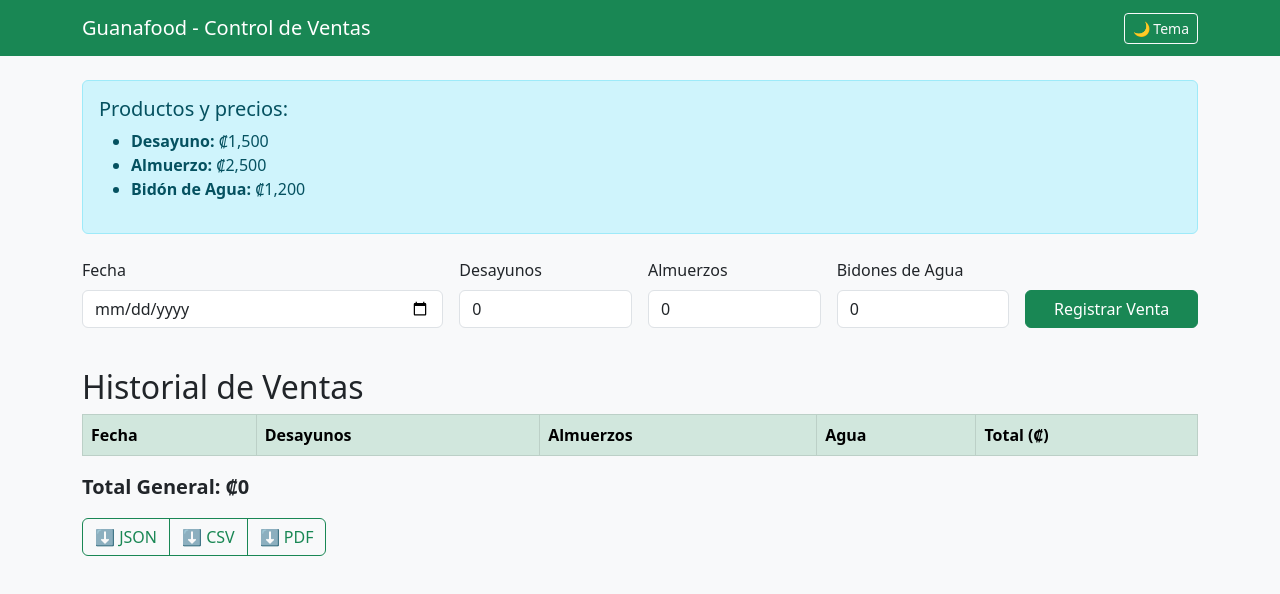
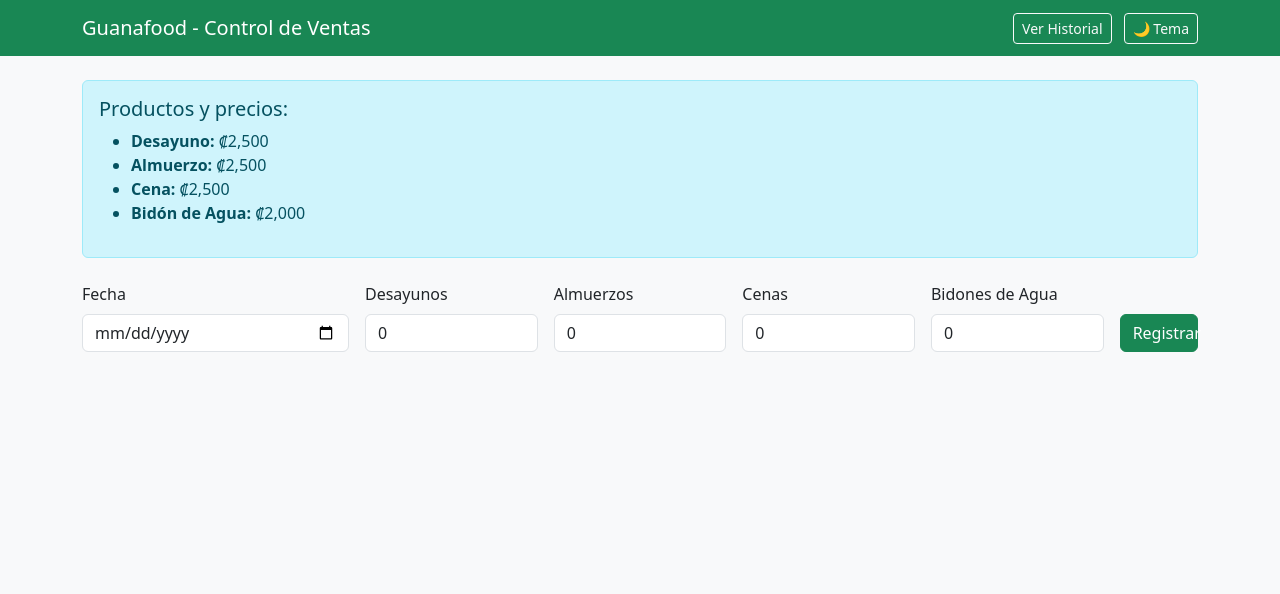
Before and after one commit to AllanLeal11/mi-control-ventas, a plain HTML site: page index.html in a window 1280 px wide. Drawn offline with nearby package versions, Linux system fonts and the light colour scheme.

Commit message:
Update index.html

```diff
--- a/index.html
+++ b/index.html
@@ -4,34 +4,35 @@
   <meta charset="UTF-8" />
   <meta name="viewport" content="width=device-width, initial-scale=1" />
   <title>Guanafood - Control de Ventas</title>
-  <!-- Bootstrap CSS CDN -->
   <link href="https://cdn.jsdelivr.net/npm/bootstrap@5.3.0/dist/css/bootstrap.min.css" rel="stylesheet"/>
 </head>
 <body class="bg-light text-dark">
-
   <nav class="navbar navbar-expand-lg navbar-dark bg-success mb-4">
     <div class="container">
       <a class="navbar-brand" href="#">Guanafood - Control de Ventas</a>
-      <button id="toggleTheme" class="btn btn-outline-light btn-sm">🌙 Tema</button>
+      <div>
+        <a href="historial.html" class="btn btn-outline-light btn-sm me-2">Ver Historial</a>
+        <button id="toggleTheme" class="btn btn-outline-light btn-sm">🌙 Tema</button>
+      </div>
     </div>
   </nav>
 
   <main class="container">
-
     <section class="mb-4">
       <div class="alert alert-info">
         <h5>Productos y precios:</h5>
         <ul>
-          <li><strong>Desayuno:</strong> ₡1,500</li>
+          <li><strong>Desayuno:</strong> ₡2,500</li>
           <li><strong>Almuerzo:</strong> ₡2,500</li>
-          <li><strong>Bidón de Agua:</strong> ₡1,200</li>
+          <li><strong>Cena:</strong> ₡2,500</li>
+          <li><strong>Bidón de Agua:</strong> ₡2,000</li>
         </ul>
       </div>
     </section>
 
     <section class="mb-4">
       <form id="formVenta" class="row g-3">
-        <div class="col-md-4">
+        <div class="col-md-3">
           <label for="fecha" class="form-label">Fecha</label>
           <input type="date" class="form-control" id="fecha" required />
         </div>
@@ -44,79 +45,38 @@
           <input type="number" min="0" class="form-control" id="almuerzos" value="0" />
         </div>
         <div class="col-md-2">
+          <label for="cenas" class="form-label">Cenas</label>
+          <input type="number" min="0" class="form-control" id="cenas" value="0" />
+        </div>
+        <div class="col-md-2">
           <label for="agua" class="form-label">Bidones de Agua</label>
           <input type="number" min="0" class="form-control" id="agua" value="0" />
         </div>
-        <div class="col-md-2 d-flex align-items-end">
-          <button type="submit" class="btn btn-success w-100">Registrar Venta</button>
+        <div class="col-md-1 d-flex align-items-end">
+          <button type="submit" class="btn btn-success w-100">Registrar</button>
         </div>
         <div class="col-12">
           <div id="mensaje" class="text-danger fw-bold"></div>
         </div>
       </form>
     </section>
-
-    <section>
-      <h2>Historial de Ventas</h2>
-      <div class="table-responsive">
-        <table class="table table-striped table-bordered align-middle">
-          <thead class="table-success">
-            <tr>
-              <th>Fecha</th>
-              <th>Desayunos</th>
-              <th>Almuerzos</th>
-              <th>Agua</th>
-              <th>Total (₡)</th>
-            </tr>
-          </thead>
-          <tbody id="tabla"></tbody>
-        </table>
-      </div>
-      <p class="fw-bold fs-5">Total General: ₡<span id="totalGeneral">0</span></p>
-      <div class="btn-group mb-4" role="group">
-        <button class="btn btn-outline-success" onclick="descargar('json')">⬇️ JSON</button>
-        <button class="btn btn-outline-success" onclick="descargar('csv')">⬇️ CSV</button>
-        <button class="btn btn-outline-success" onclick="descargarPDF()">⬇️ PDF</button>
-      </div>
-    </section>
-
   </main>
 
-  <!-- Bootstrap JS Bundle CDN -->
   <script src="https://cdn.jsdelivr.net/npm/bootstrap@5.3.0/dist/js/bootstrap.bundle.min.js"></script>
-
   <script>
     const ventas = JSON.parse(localStorage.getItem("ventas") || "[]");
 
     const precios = {
-      desayuno: 1500,
+      desayuno: 2500,
       almuerzo: 2500,
-      agua: 1200,
+      cena: 2500,
+      agua: 2000,
     };
 
-    function registrarVenta(fecha, desayunos, almuerzos, agua) {
-      const total = desayunos * precios.desayuno + almuerzos * precios.almuerzo + agua * precios.agua;
-      ventas.push({ fecha, desayunos, almuerzos, agua, total });
+    function registrarVenta(fecha, desayunos, almuerzos, cenas, agua) {
+      const total = desayunos * precios.desayuno + almuerzos * precios.almuerzo + cenas * precios.cena + agua * precios.agua;
+      ventas.push({ fecha, desayunos, almuerzos, cenas, agua, total });
       localStorage.setItem("ventas", JSON.stringify(ventas));
-    }
-
-    function mostrarVentas() {
-      const tabla = document.getElementById("tabla");
-      tabla.innerHTML = "";
-      let totalGeneral = 0;
-      ventas.forEach(v => {
-        const row = document.createElement("tr");
-        row.innerHTML = `
-          <td>${v.fecha}</td>
-          <td>${v.desayunos}</td>
-          <td>${v.almuerzos}</td>
-          <td>${v.agua}</td>
-          <td>₡${v.total}</td>
-        `;
-        tabla.appendChild(row);
-        totalGeneral += v.total;
-      });
-      document.getElementById("totalGeneral").textContent = totalGeneral;
     }
 
     function mostrarMensaje(msg, ok = false) {
@@ -127,69 +87,28 @@
       setTimeout(() => div.textContent = "", 3000);
     }
 
-    function descargar(tipo) {
-      let contenido = "";
-      if (tipo === "json") {
-        contenido = JSON.stringify(ventas, null, 2);
-      } else if (tipo === "csv") {
-        const header = "Fecha,Desayunos,Almuerzos,Agua,Total\n";
-        const rows = ventas.map(v =>
-          `${v.fecha},${v.desayunos},${v.almuerzos},${v.agua},${v.total}`
-        ).join("\n");
-        contenido = header + rows;
-      }
-      const blob = new Blob([contenido], { type: "text/plain" });
-      const url = URL.createObjectURL(blob);
-      const a = document.createElement("a");
-      a.href = url;
-      a.download = `ventas.${tipo}`;
-      a.click();
-      URL.revokeObjectURL(url);
-    }
-
-    function descargarPDF() {
-      if (typeof jsPDF === "undefined") {
-        alert("Necesitas conexión para descargar PDF (librería jsPDF).");
-        return;
-      }
-      const doc = new jsPDF();
-      doc.setFontSize(14);
-      doc.text("Historial de Ventas - Guanafood", 10, 10);
-      let y = 20;
-      ventas.forEach(v => {
-        const line = `${v.fecha}: Desayunos=${v.desayunos}, Almuerzos=${v.almuerzos}, Agua=${v.agua}, Total=₡${v.total}`;
-        doc.text(line, 10, y);
-        y += 10;
-        if (y > 280) {
-          doc.addPage();
-          y = 10;
-        }
-      });
-      doc.save("ventas.pdf");
-    }
-
     document.getElementById("formVenta").addEventListener("submit", e => {
       e.preventDefault();
       const fecha = document.getElementById("fecha").value;
       const desayunos = parseInt(document.getElementById("desayunos").value) || 0;
       const almuerzos = parseInt(document.getElementById("almuerzos").value) || 0;
+      const cenas = parseInt(document.getElementById("cenas").value) || 0;
       const agua = parseInt(document.getElementById("agua").value) || 0;
 
       if (!fecha) {
         mostrarMensaje("Debes seleccionar una fecha.");
         return;
       }
-      if (desayunos < 0 || almuerzos < 0 || agua < 0) {
+      if (desayunos < 0 || almuerzos < 0 || cenas < 0 || agua < 0) {
         mostrarMensaje("Las cantidades no pueden ser negativas.");
         return;
       }
-      if (desayunos === 0 && almuerzos === 0 && agua === 0) {
+      if (desayunos === 0 && almuerzos === 0 && cenas === 0 && agua === 0) {
         mostrarMensaje("Debes registrar al menos una cantidad mayor a cero.");
         return;
       }
 
-      registrarVenta(fecha, desayunos, almuerzos, agua);
-      mostrarVentas();
+      registrarVenta(fecha, desayunos, almuerzos, cenas, agua);
       mostrarMensaje("Venta registrada correctamente.", true);
       e.target.reset();
     });
@@ -202,11 +121,6 @@
         html.setAttribute("data-bs-theme", "dark");
       }
     };
-
-    mostrarVentas();
   </script>
-
-  <!-- jsPDF CDN para PDF -->
-  <script src="https://cdnjs.cloudflare.com/ajax/libs/jspdf/2.5.1/jspdf.umd.min.js"></script>
 </body>
 </html>
```
